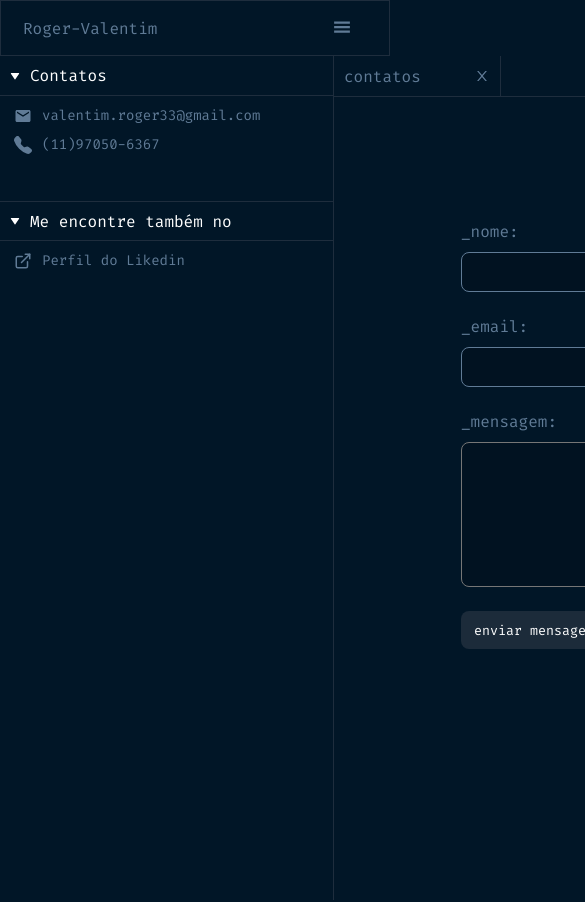
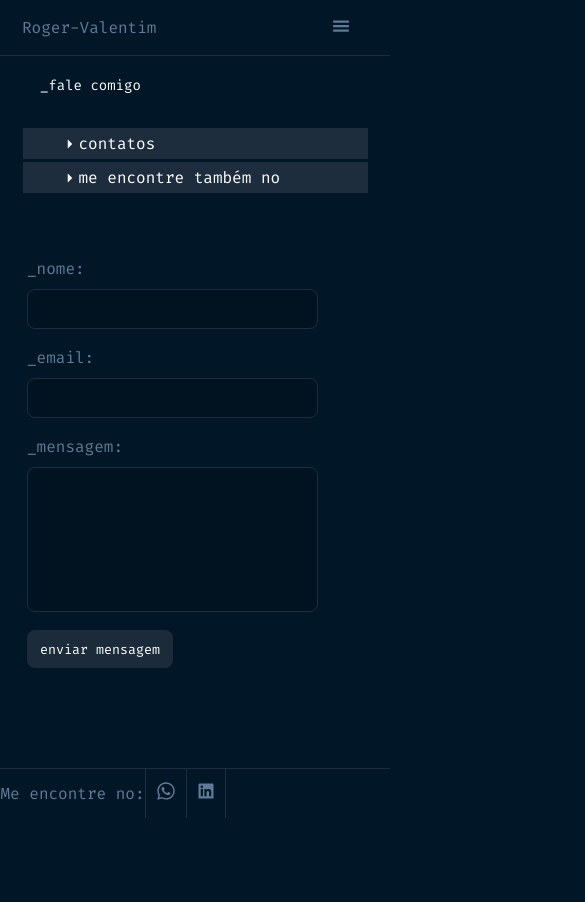
Before and after one commit to rogervalentim/portfolio, a React (Vite) app: page /#/contato in a window 390 px wide. Shown: the top 902 px of the page, 585 px wide, since content can reach past the window. After the commit the page ends 844 px from the top, so only its background shows below. Built offline with nearby package versions, Linux system fonts and the light colour scheme.

Commit message:
feat: adicionando responsividade contato

```diff
--- a/src/components/CardsProjects.css
+++ b/src/components/CardsProjects.css
@@ -71,7 +71,7 @@
   }
 
   .card-content {
-    width: 291px;
+    width: 300px;
     height: 190px;
   }
 
--- a/src/components/Navbar.css
+++ b/src/components/Navbar.css
@@ -2,7 +2,7 @@ nav {
   display: flex;
   justify-content: space-between;
   align-items: center;
-  border: 1px solid #1E2D3D;
+  border-bottom: 1px solid #1E2D3D;
   height: 56.19px;
   padding: 22px;
 }
--- a/src/views/About.css
+++ b/src/views/About.css
@@ -221,6 +221,7 @@
   align-items: center;
   color: #fff;
   width: 345px;
+  padding-left: 38px;
   margin-top: 3px;
 }
 
--- a/src/views/Contact.css
+++ b/src/views/Contact.css
@@ -190,3 +190,52 @@ margin-left: 10px;
 .text-form .yellow {
   color: #FEA55F;
 }
+
+.contact-mobile-title {
+  color: #fff;
+  font-size: 14px;
+  padding-top: 20px;
+  padding-left: 40px;
+}
+
+.form-mobile {
+  display: flex;
+  flex-direction: column;
+  padding-top: 47px;
+  padding-left: 27px;
+}
+
+.form-mobile label {
+  color: #607B96;
+  margin-top: 18px;
+}
+
+.form-mobile input {
+  width: 291px;
+  height: 40px;
+  border-radius: 8px;
+  background-color: #011221;
+  border: 1px solid #1E2D3D;
+  color: #465E77;
+  margin-top: 10px;
+}
+
+.form-mobile textarea {
+  width: 291px;
+  height: 145px;
+  resize: none;
+  border-radius: 8px;
+  margin-top: 10px;
+  background-color: #011221;
+  border: 1px solid #1E2D3D;
+}
+
+.form-mobile button {
+  background-color: #1C2B3A;
+  color: #fff;
+  width: 146px;
+  height: 38px;
+  margin-top: 18px;
+  border: none;
+  border-radius: 8px;
+}
--- a/src/views/Contact.jsx
+++ b/src/views/Contact.jsx
@@ -7,7 +7,10 @@ import { BsFillTelephoneFill } from "react-icons/bs"
 import { MdEmail } from "react-icons/md"
 import { FiExternalLink } from "react-icons/fi"
 import { AiOutlineClose } from "react-icons/ai"
+import { IoMdArrowDropright } from "react-icons/io"
 
+
+import { useMediaQuery } from 'react-responsive'
 
 const Contact = () => {
   const [formValues, setFormValues] = useState({
@@ -26,8 +29,56 @@ const Contact = () => {
 
   const today = new Date().toLocaleDateString()
 
+  const isMobile = useMediaQuery({maxWidth: 767})
+
   return (
-    <section className="contact-section">
+    <>
+    {isMobile ? (
+      <>
+      <section className="contact-mobile">
+        <p className="contact-mobile-title">
+          _fale comigo
+        </p>
+
+        <div className="box-section">
+        <div className="box-info">
+        <IoMdArrowDropright fontSize={18} color="#fff" />
+          contatos
+        </div>
+        <div className="box-info">
+        <IoMdArrowDropright fontSize={18} color="#fff" />
+          me encontre também no
+        </div>
+        </div>
+
+        <form className="form-mobile">
+          <label htmlFor="">
+            _nome:
+          </label>
+
+          <input type="text" name="nome" id="nome" />
+
+          <label htmlFor="">
+            _email:
+          </label>
+
+          <input type="email" name="email" id="email" />
+
+          <label htmlFor="">
+            _mensagem:
+          </label>
+
+          <textarea name="mensagem" id="mensagem" cols="30" rows="10"></textarea>
+
+          <button type="submit">
+            enviar mensagem
+          </button>
+        </form>
+      </section>
+      </>
+    ) : (
+      <>
+        <section className="contact-section">
       <div className="contact-container-info">
       <div className="info-contact">
         <BiSolidDownArrow fontSize={10} color="#fff"  />
@@ -156,6 +207,9 @@ const Contact = () => {
 
 
     </section>
+      </>
+    )}
+    </>
   )
 }
 
```
